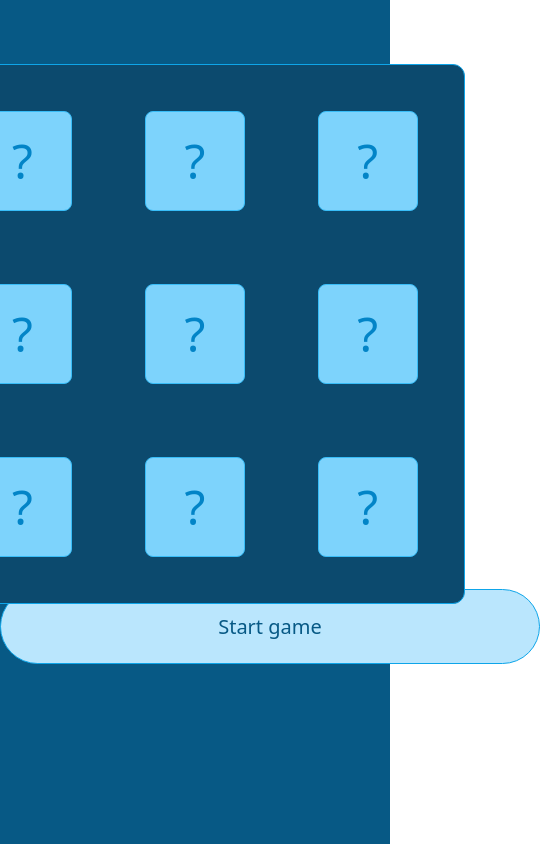
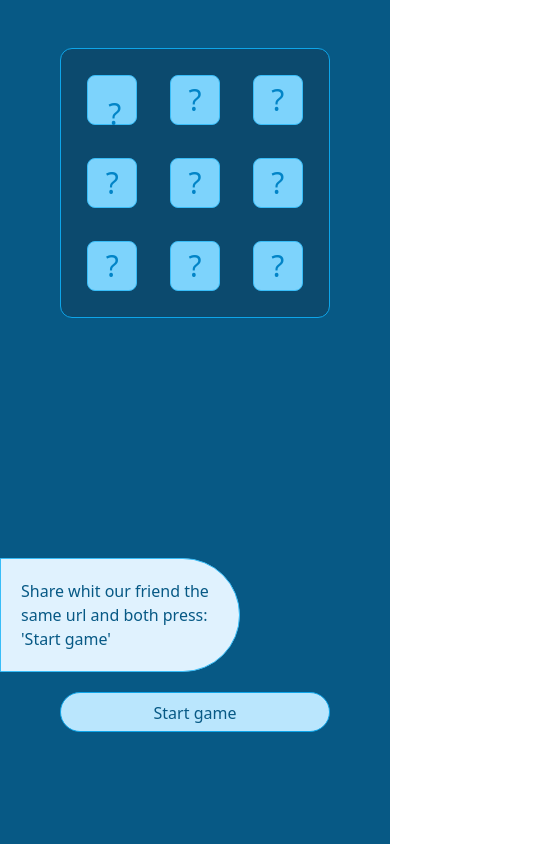
Before and after one commit to chemokita13/next.js-socket.js-TicTacToe, a Next.js app in the folder front-end/: page /play/1 in a window 390 px wide. Shown: the whole page, 540 px wide, since content can reach past the window. Built offline with nearby package versions, Linux system fonts and the light colour scheme; no server answers.

Commit message:
play page made responsive

```diff
--- a/front-end/pages/play/[code].js
+++ b/front-end/pages/play/[code].js
@@ -163,7 +163,7 @@ function Code() {
             </Head>
             <div className="bg-sky-800 flex flex-col items-center h-screen">
                 <div
-                    className={`transition-transform duration-1000 ease-in-out sticky self-start text-sky-800 w-52 my-auto p-10 text-left bg-sky-100 border rounded-r-full border-sky-400 ${
+                    className={`transition-transform duration-1000 ease-in-out sticky self-start text-sky-800 w-36 sm:w-52 mt-96 sm:mt-auto sm:my-auto p-5 sm:p-10 text-left bg-sky-100 border rounded-r-full border-sky-400 ${
                         !gameStarted && "translate-x-[-101%]"
                     }`}
                 >
@@ -173,7 +173,7 @@ function Code() {
                 </div>
 
                 <div
-                    className={` transition-transform duration-1000 ease-in-out sticky self-start text-sky-800 w-80 mt-[-25vh] p-10 text-left bg-sky-100 border rounded-r-full border-sky-400 ${
+                    className={` transition-transform duration-1000 ease-in-out sticky self-start text-sky-800 w-60 sm:w-80 mt-[10vh] sm:mt-[-25vh] p-5 sm:p-10 text-left bg-sky-100 border rounded-r-full border-sky-400 ${
                         gameStarted && "translate-x-[-101%]"
                     }`}
                 >
@@ -181,9 +181,9 @@ function Code() {
                     game'
                 </div>
 
-                <div className="absolute bg-sky-900 grid grid-rows-3 grid-cols-3 w-[540px] h-[540px] border rounded-xl p-5 gap-5  my-16 border-sky-500 text-5xl text-center font-sans text-sky-600">
+                <div className="absolute bg-sky-900 grid grid-rows-3 grid-cols-3 w-[270px] sm:w-[540px] h-[270px] sm:h-[540px] border rounded-xl p-5 gap-5  my-12 sm:my-16 border-sky-500 text-3xl sm:text-5xl text-center font-sans text-sky-600">
                     <button
-                        className="p-5 w-[100px] h-[100px]  m-auto border bg-sky-300 rounded-lg border-sky-400"
+                        className="p-5 w-[50px] sm:w-[100px] h-[50px] sm:h-[100px]  m-auto border bg-sky-300 rounded-lg border-sky-400"
                         type="text"
                         name="1"
                         onClick={() => handleMove([0, 0])}
@@ -191,7 +191,7 @@ function Code() {
                         {returnXorOorSpace([0, 0])}
                     </button>
                     <button
-                        className="p-5 w-[100px] h-[100px]  m-auto border bg-sky-300 rounded-lg border-sky-400"
+                        className="sm:p-5 w-[50px] sm:w-[100px] h-[50px] sm:h-[100px]  m-auto border bg-sky-300 rounded-lg border-sky-400"
                         type="text"
                         name="2"
                         onClick={() => handleMove([0, 1])}
@@ -199,7 +199,7 @@ function Code() {
                         {returnXorOorSpace([0, 1])}
                     </button>
                     <button
-                        className="p-5 w-[100px] h-[100px]  m-auto border bg-sky-300 rounded-lg border-sky-400"
+                        className="sm:p-5 w-[50px] sm:w-[100px] h-[50px] sm:h-[100px]  m-auto border bg-sky-300 rounded-lg border-sky-400"
                         type="text"
                         name="3"
                         onClick={() => handleMove([0, 2])}
@@ -207,7 +207,7 @@ function Code() {
                         {returnXorOorSpace([0, 2])}
                     </button>
                     <button
-                        className="p-5 w-[100px] h-[100px]  m-auto border bg-sky-300 rounded-lg border-sky-400"
+                        className="sm:p-5 w-[50px] sm:w-[100px] h-[50px] sm:h-[100px]  m-auto border bg-sky-300 rounded-lg border-sky-400"
                         type="text"
                         name="4"
                         onClick={() => handleMove([1, 0])}
@@ -215,7 +215,7 @@ function Code() {
                         {returnXorOorSpace([1, 0])}
                     </button>
                     <button
-                        className="p-5 w-[100px] h-[100px]  m-auto border bg-sky-300 rounded-lg border-sky-400"
+                        className="sm:p-5 w-[50px] sm:w-[100px] h-[50px] sm:h-[100px]  m-auto border bg-sky-300 rounded-lg border-sky-400"
                         type="text"
                         name="5"
                         onClick={() => handleMove([1, 1])}
@@ -223,7 +223,7 @@ function Code() {
                         {returnXorOorSpace([1, 1])}
                     </button>
                     <button
-                        className="p-5 w-[100px] h-[100px]  m-auto border bg-sky-300 rounded-lg border-sky-400"
+                        className="sm:p-5 w-[50px] sm:w-[100px] h-[50px] sm:h-[100px]  m-auto border bg-sky-300 rounded-lg border-sky-400"
                         type="text"
                         name="6"
                         onClick={() => handleMove([1, 2])}
@@ -231,7 +231,7 @@ function Code() {
                         {returnXorOorSpace([1, 2])}
                     </button>
                     <button
-                        className="p-5 w-[100px] h-[100px]  m-auto border bg-sky-300 rounded-lg border-sky-400"
+                        className="sm:p-5 w-[50px] sm:w-[100px] h-[50px] sm:h-[100px]  m-auto border bg-sky-300 rounded-lg border-sky-400"
                         type="text"
                         name="7"
                         onClick={() => handleMove([2, 0])}
@@ -239,7 +239,7 @@ function Code() {
                         {returnXorOorSpace([2, 0])}
                     </button>
                     <button
-                        className="p-5 w-[100px] h-[100px]  m-auto border bg-sky-300 rounded-lg border-sky-400"
+                        className="sm:p-5 w-[50px] sm:w-[100px] h-[50px] sm:h-[100px]  m-auto border bg-sky-300 rounded-lg border-sky-400"
                         type="text"
                         name="8"
                         onClick={() => handleMove([2, 1])}
@@ -247,7 +247,7 @@ function Code() {
                         {returnXorOorSpace([2, 1])}
                     </button>
                     <button
-                        className="p-5 w-[100px] h-[100px]  m-auto border bg-sky-300 rounded-lg border-sky-400"
+                        className="sm:p-5 w-[50px] sm:w-[100px] h-[50px] sm:h-[100px] m-auto border bg-sky-300 rounded-lg border-sky-400"
                         type="text"
                         name="9"
                         onClick={() => handleMove([2, 2])}
@@ -257,7 +257,7 @@ function Code() {
                 </div>
 
                 <button
-                    className="p-5 text-sky-800 w-[540px] h-[75px]  m-auto border border-sky-500 text-xl rounded-full bg-sky-200 transition-transform duration-700 ease-in-out  hover:scale-105"
+                    className="p-2 sm:p-5 text-sky-800 w-[270px] sm:w-[540px] h-[40px] sm:h-[75px] mt-5 sm:mt-auto mb-52 sm:mb-auto sm:m-auto border border-sky-500 sm:text-xl rounded-full bg-sky-200 transition-transform duration-700 ease-in-out  hover:scale-105"
                     onClick={handleStartPetition}
                     disabled={gameStarted}
                 >
```
